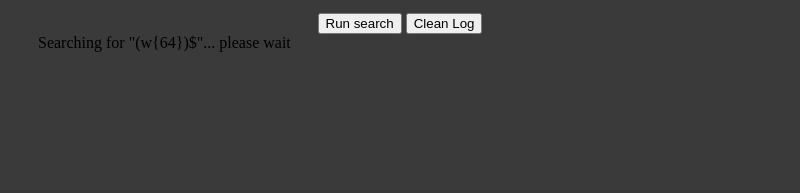
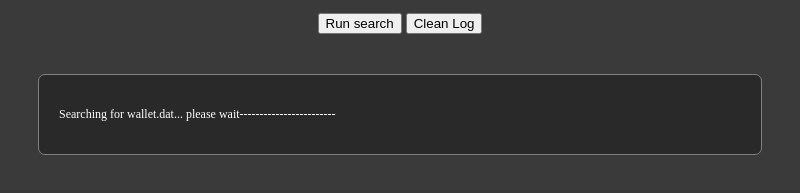
Before and after one commit to gabcvit/find-my-btc-wallet, an Electron app: page index.html in a window 800 px wide. Both pictures are taken after a click on the button "Run search". Shown: the part 175-368 px from the top of the page. Drawn offline with Linux system fonts and the light colour scheme; no server answers.

Commit message:
New look for result wrapper
- The result wrapper now has a "console"-looking appearance, as we'll show many logs it makes sense design wise to give the user that feeling
- Removed the excessive amount of "cleanLogs" being called in the search process, first I would like to see all results coming back in one place, then if necessary for better UI/UX I'll filter them out or show in a different way

```diff
--- a/assets/style.css
+++ b/assets/style.css
@@ -12,3 +12,18 @@ h1, a, p, span {
 form {
   text-align: center;
 }
+
+.result-wrapper {
+  padding: 20px;
+  border-radius: 7px;
+  border: solid 1px gray;
+  margin-top: 40px;
+  background-color: #292929 ;
+  overflow-y: scroll;
+  max-height: 400px;
+}
+
+.result-wrapper p {
+  text-align: left;
+  font-size: 12px;
+}
--- a/index.html
+++ b/index.html
@@ -24,7 +24,9 @@
       <button class="clean-log">Clean Log</button>
     </form>
 
-    <div class="result-wrapper"></div>
+    <div class="result-wrapper">
+      <p class="main-log">>_</p>
+    </div>
 
     <!-- You can also require other files to run in this process -->
     <script src="./renderer.js"></script>
--- a/search.js
+++ b/search.js
@@ -1,9 +1,11 @@
 const { spawn } = require('child_process');
 
-const resultWrapper = document.querySelector('.result-wrapper')
+const mainLog = document.querySelector('.main-log')
+
 function printResult(data) {
-const itemText = document.createTextNode(data)
-resultWrapper.appendChild(itemText)
+  let newTextToAdd = data + "------------------------\n\n"
+  const itemText = document.createTextNode(newTextToAdd)
+  mainLog.appendChild(itemText)
 }
 
 const runSearchButton = document.querySelector('.run-search')
@@ -13,15 +15,16 @@ const cleanLogButton = document.querySelector('.clean-log')
 cleanLogButton.addEventListener('click', cleanLog)
 
 function cleanLog(e) {
-resultWrapper.innerHTML = ''
+  mainLog.innerHTML = ''
 }
 
 function runSearch(e) {
   e.preventDefault()
 
+  cleanLog(null)
 
-  // runFileNameSearch() // this function still needs to be finished before adding it to the search steps
-  runPrivateKeyRegexSearch()
+  runFileNameSearch() // this function still needs to be finished before adding it to the search steps
+  // runPrivateKeyRegexSearch()
 }
 
 function runFileNameSearch() {
@@ -32,7 +35,6 @@ function runFileNameSearch() {
 
   ls.stdout.on('data', (data) => {
     console.log(`stdout:`);
-    cleanLog(null)
 
     data = "Yay! I found some files named " + fileNameToFind + " on the following locations: \n\n" + data + "\n\n"
     printResult(data)
@@ -40,7 +42,6 @@ function runFileNameSearch() {
 
   ls.stderr.on('data', (data) => {
     console.log(`stderr:`);
-    cleanLog(null)
     printResult(data)
   });
 
@@ -48,7 +49,7 @@ function runFileNameSearch() {
   // code 1: didn't find anything
   ls.on('close', (code) => {
     if(code == 1) {
-      cleanLog(null)
+
       printResult("Uh-oh! I didn't find anything :(")
     }
     console.log(`child process exited with code ${code}`);
@@ -63,7 +64,6 @@ function runPrivateKeyRegexSearch() {
 
   ls.stdout.on('data', (data) => {
     console.log(`stdout: ${data}`);
-    cleanLog(null)
 
     data = "Yay! I found some files named " + expressionToFind + " on the following locations: \n\n" + data + "\n\n"
     printResult(data)
@@ -71,7 +71,6 @@ function runPrivateKeyRegexSearch() {
 
   ls.stderr.on('data', (data) => {
     console.log(`stderr: ${data}`);
-    cleanLog(null)
     printResult(data)
   });
 
@@ -79,7 +78,6 @@ function runPrivateKeyRegexSearch() {
   // code 1: didn't find anything
   ls.on('close', (code) => {
     if(code == 1) {
-      cleanLog(null)
       printResult("Uh-oh! I didn't find anything :(")
     }
     console.log(`child process exited with code ${code}`);
```
